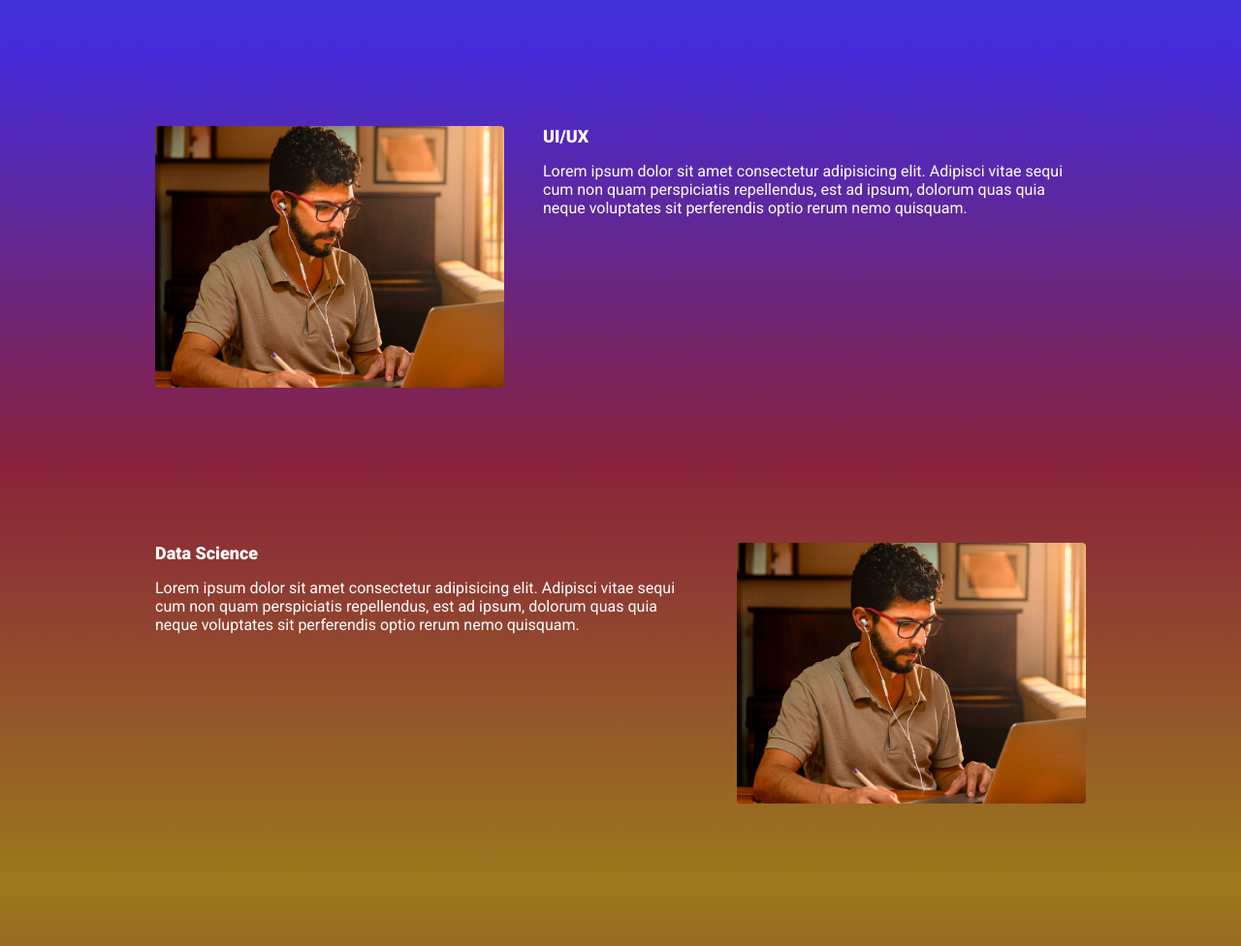
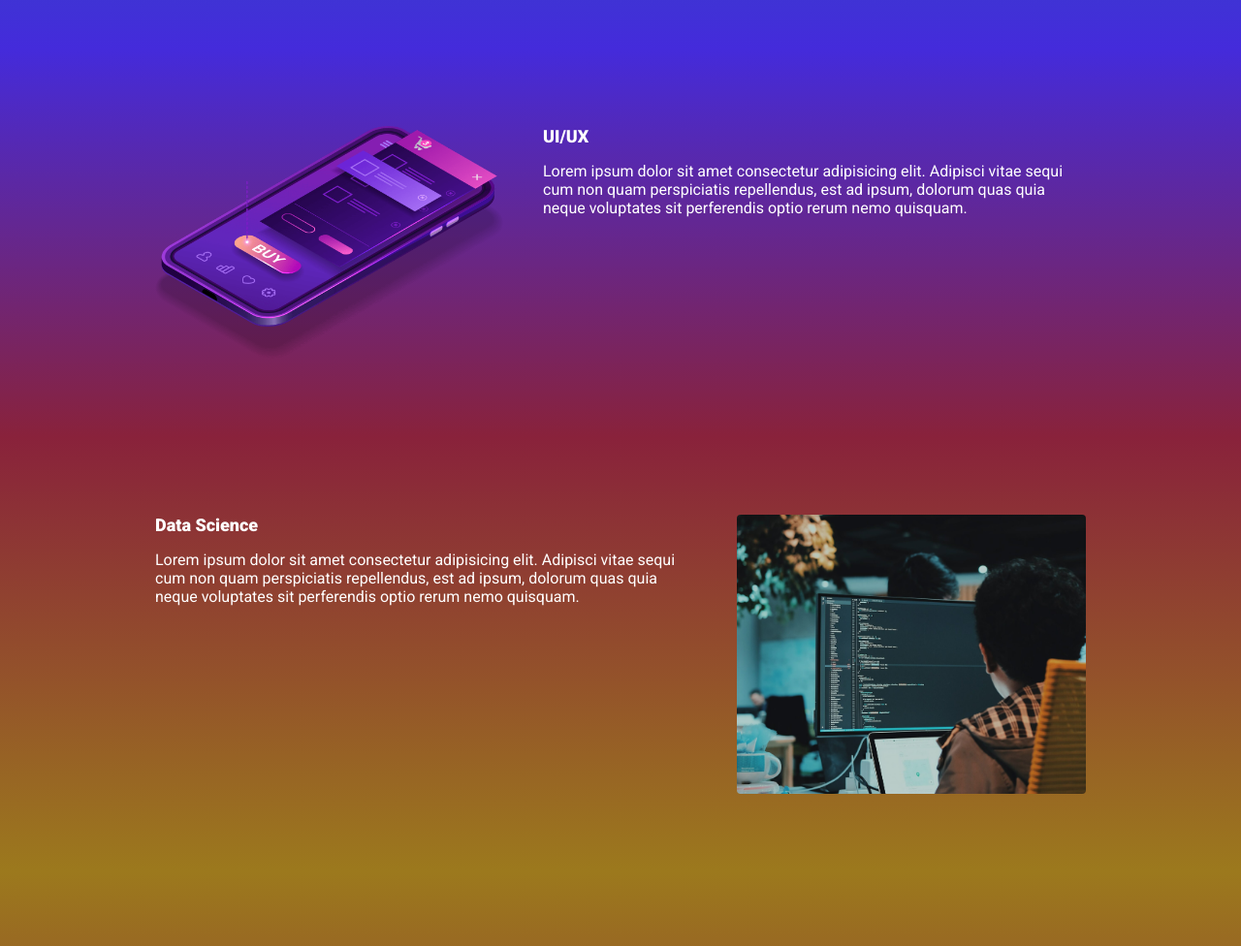
Before and after one commit to Jhonjf/Happy-Birthday, a website built with Parcel: page src/index.html in a window 1280 px wide. Shown: the part 940-1916 px from the top of the page at 97% size. Built offline with nearby package versions, Linux system fonts and the light colour scheme.

Commit message:
atualizando as imagens

```diff
--- a/src/index.html
+++ b/src/index.html
@@ -59,7 +59,7 @@
                     Lorem ipsum dolor sit amet consectetur adipisicing elit. Adipisci vitae sequi cum non quam perspiciatis repellendus, est ad ipsum, dolorum quas quia neque voluptates sit perferendis optio rerum nemo quisquam.
                 </p>
             </div>
-            <img class="event__image" src="./images/frontend.png" alt="Front-end">
+            <img class="event__image" src="./images/ui-ux.png" alt="UI UX">
         </div>
     </section>
     <section class="event event--data-science">
@@ -70,7 +70,7 @@
                     Lorem ipsum dolor sit amet consectetur adipisicing elit. Adipisci vitae sequi cum non quam perspiciatis repellendus, est ad ipsum, dolorum quas quia neque voluptates sit perferendis optio rerum nemo quisquam.
                 </p>
             </div>
-            <img class="event__image" src="./images/frontend.png" alt="Front-end">
+            <img class="event__image" src="./images/data.png" alt="Data Science">
         </div>
     </section>
     <section class="event event--backend event--image-left">
```
